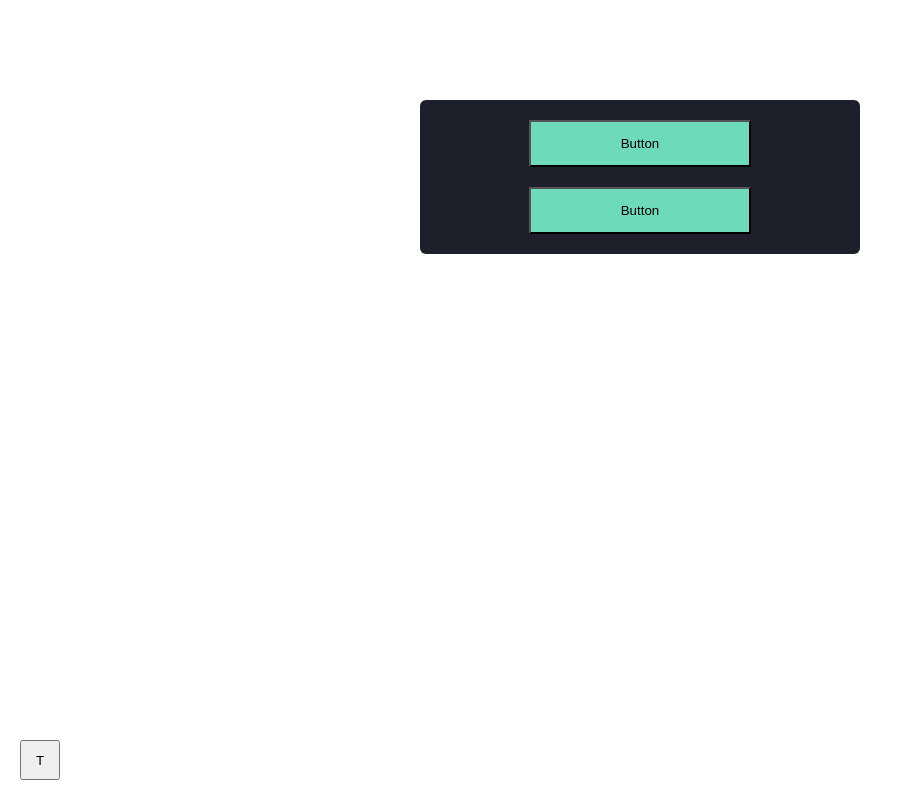
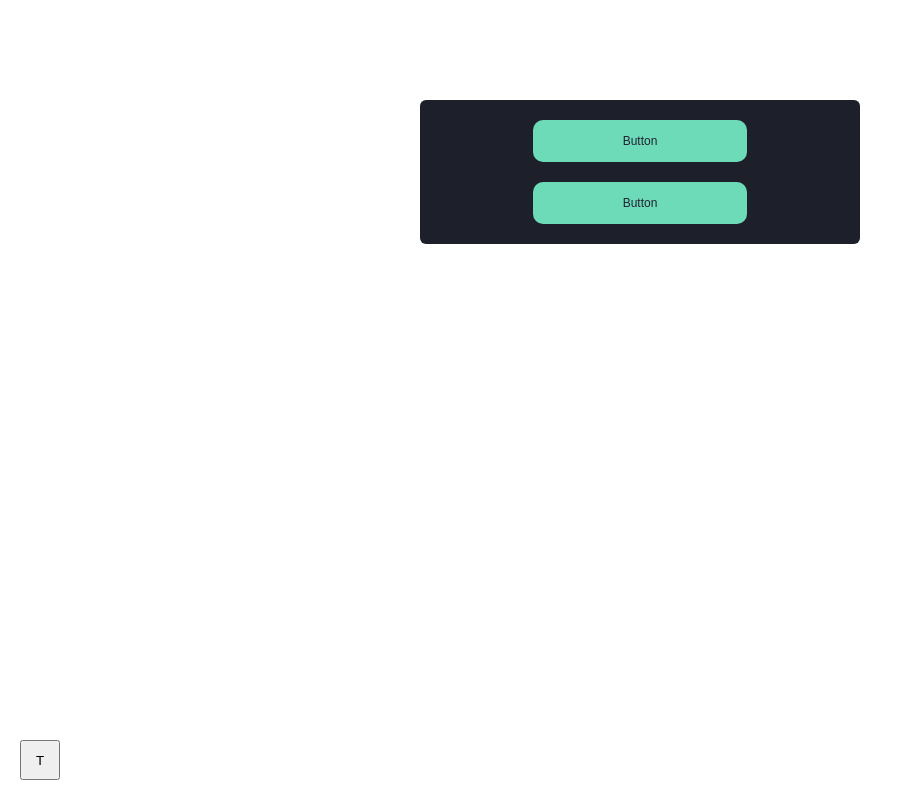
Before and after one commit to lomeat/twa-ui, a React (Vite) app: page / in a window 1280 px wide. Shown: the whole page, without its empty margins (0-903 px from the left). Built offline with nearby package versions, Linux system fonts and the light colour scheme.

Commit message:
feat: button styles

```diff
--- a/package.json
+++ b/package.json
@@ -10,6 +10,7 @@
     "preview": "vite preview"
   },
   "dependencies": {
+    "polished": "^4.2.2",
     "react": "^18.2.0",
     "react-dom": "^18.2.0",
     "styled-components": "^5.3.8"
--- a/src/App.tsx
+++ b/src/App.tsx
@@ -10,8 +10,10 @@ export function App() {
   return (
     <ThemeProvider>
       <Wrapper>
-        <Button>Button</Button>
-        <Button>Button</Button>
+        <Button onClick={() => {}}>Button</Button>
+        <Button isDisable onClick={() => {}}>
+          Button
+        </Button>
       </Wrapper>
       <ChangeThemeButton onClick={() => changeTheme()}>T</ChangeThemeButton>
     </ThemeProvider>
--- a/src/components/Button/Button.component.tsx
+++ b/src/components/Button/Button.component.tsx
@@ -1,15 +1,19 @@
 import React from "react";
 
 import * as S from "./Button.styles";
-import { useThemeProvider } from "hooks";
 
 type ButtonProps = {
   isDisable?: boolean;
+  onClick: (value?: unknown) => void;
   children: React.ReactNode;
 };
 
 export function Button(props: ButtonProps) {
-  const { changeTheme } = useThemeProvider();
+  const { children, onClick, ...rest } = props;
 
-  return <S.Wrapper onClick={() => changeTheme()}>{props.children}</S.Wrapper>;
+  return (
+    <S.Wrapper onClick={onClick} {...rest}>
+      {children}
+    </S.Wrapper>
+  );
 }
--- a/src/components/Button/Button.styles.tsx
+++ b/src/components/Button/Button.styles.tsx
@@ -1,6 +1,24 @@
 import styled from "styled-components";
+import { darken } from "polished";
 
 export const Wrapper = styled.button`
   padding: 14px 90px;
   background: ${(props) => props.theme.background.button};
+  color: ${(props) => props.theme.text.button};
+
+  font-size: 12px;
+  letter-spacing: 6%;
+  line-height: 14px;
+
+  border-radius: 10px;
+  border: 0;
+  cursor: pointer;
+
+  :hover {
+    background: ${(props) => darken(0.1, props.theme.background.button)};
+  }
+
+  :active {
+    background: ${(props) => darken(0.2, props.theme.background.button)};
+  }
 `;
```
Also changed, not shown: 1 other file (tests, documents, lock files or other folders).
